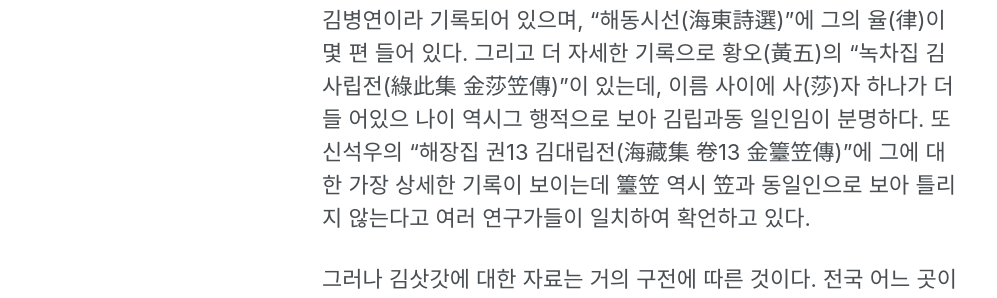
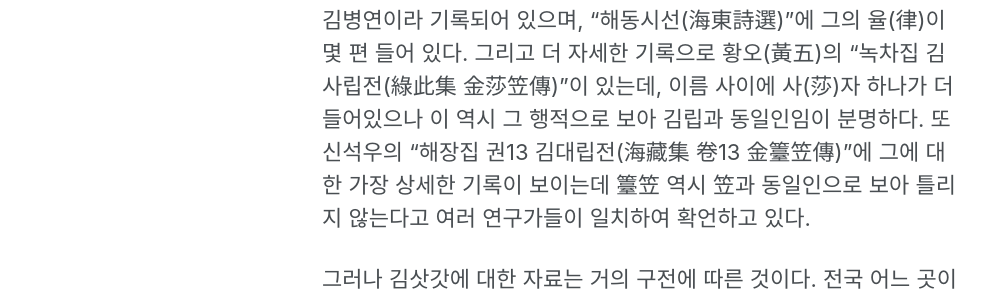
Before and after one commit to meuus/meuus.github.io, a Jekyll site: the page built from _posts/2019-08-26-kimsakat.md, in a window 1280 px wide and 900 px high, scrolled down 1103 px. Shown: the part 319-617 px from the top of the window, without its empty margins (0-997 px from the left). Built offline with Jekyll 4.4.1, drawn with Linux system fonts in a browser that asks for light colours; cached includes are drawn as plain includes; some of the changed text lies outside the part shown.

```diff
--- a/_posts/2019-08-26-kimsakat.md
+++ b/_posts/2019-08-26-kimsakat.md
@@ -1,7 +1,7 @@
 ---
 title: "김 삿갓의 시(詩) - 김립의 생애"
 tags:
-  - korea￣
+  - korea
   - classic
   - literature
 ---
@@ -25,7 +25,7 @@ __인쇄처__: 창제인쇄공사(昌濟印刷公社)
 
 우리도 모르는 사이 머릿속에 격식과 품위와 전통을 중시하는 보수적 문학관이 형성되어 있어 그것이 이단적인 시인을 한갖 기인 내지 거지 시인으로 치부하는 결과로 이어진 것이 아닌가 여겨진다. 그러나 그의 시 몇 편만 읽어보면 이 시인이 얼마나 우리의 서민생활을 표출하는 데 빼어났으며, 우리 말이 가진 감각을 포착하는 데 능숙했던가를 알 수 있다. 그의 긴 방랑생활은 그로 하여금 한 초월자로 되게 할 수도 있었으나 그는 끝내 서민과의 일체감을 잃지 않았으며, 시의 솜씨가 더욱 익어가면서 일체감도 더욱 짙어진 흔적을 볼 수 있다. 이제 이름만 알고 있을 것이 아니라 그의 시를 구체적으로 분석함으로써 이 시인에 대한 새로운 인식과 재평가를 할 때가 되지 않았는가 생각된다.
 
-김삿갓, 즉 김립에 대한 기록이 있는 문헌은 그다지 없다. “대동기문(大東奇聞)” 속에 삿갓을 쓴 방랑시인 김립의 이름이 보이고 그의 본명이 김병연이라 기록되어 있으며, “해동시선(海東詩選)”에 그의 율(律)이 몇 편 들어 있다. 그리고 더 자세한 기록으로 황오(黃五)의 “녹차집 김사립전(綠此集 金莎笠傳)”이 있는데, 이름 사이에 사(莎)자 하나가 더들 어있으 나이  역시그  행적으로 보아 김립과동 일인임이 분명하다. 또 신석우의 "해장집 권13 김대립전(海藏集 卷13 金籉笠傳)"에 그에 대한 가장 상세한 기록이 보이는데 籉笠 역시 笠과 동일인으로 보아 틀리지 않는다고 여러 연구가들이 일치하여 확언하고 있다.
+김삿갓, 즉 김립에 대한 기록이 있는 문헌은 그다지 없다. “대동기문(大東奇聞)” 속에 삿갓을 쓴 방랑시인 김립의 이름이 보이고 그의 본명이 김병연이라 기록되어 있으며, “해동시선(海東詩選)”에 그의 율(律)이 몇 편 들어 있다. 그리고 더 자세한 기록으로 황오(黃五)의 “녹차집 김사립전(綠此集 金莎笠傳)”이 있는데, 이름 사이에 사(莎)자 하나가 더 들어있으나 이 역시 그 행적으로 보아 김립과 동일인임이 분명하다. 또 신석우의 "해장집 권13 김대립전(海藏集 卷13 金籉笠傳)"에 그에 대한 가장 상세한 기록이 보이는데 籉笠 역시 笠과 동일인으로 보아 틀리지 않는다고 여러 연구가들이 일치하여 확언하고 있다.
 
 그러나 김삿갓에 대한 자료는 거의 구전에 따른 것이다. 전국 어느 곳이고 그의 발길이 닿지 않은 곳이 없고, 그의 발길이 닿는 곳이면 으례 한두 편의 그의 시와 기행이 흩어져 있었다고, 그의 연구가들은 이구동성으로 말하고 있다. 몇가지 문헌과 연구가들이 재정리한 기록에 따라 김삿갓의 생애를 약술해 보면 다음과 같다.
 
```
